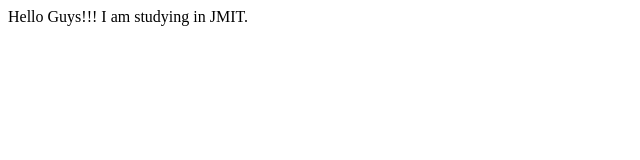
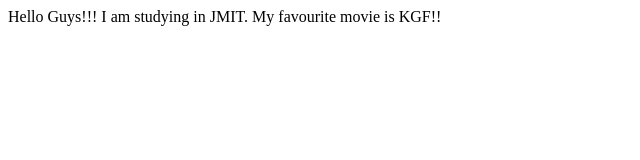
Before and after one commit to arpit01923/student-portfolio, a plain HTML site: page index.html in a window 1280 px wide. Shown: the whole page, without its empty margins (0-640 px from the left). Drawn offline with Linux system fonts and the light colour scheme.

Commit message:
update-main code

```diff
--- a/index.html
+++ b/index.html
@@ -9,5 +9,6 @@
 <body>
     Hello Guys!!!
     I am studying in JMIT.
+    My favourite movie is KGF!!
 </body>
 </html>
```
